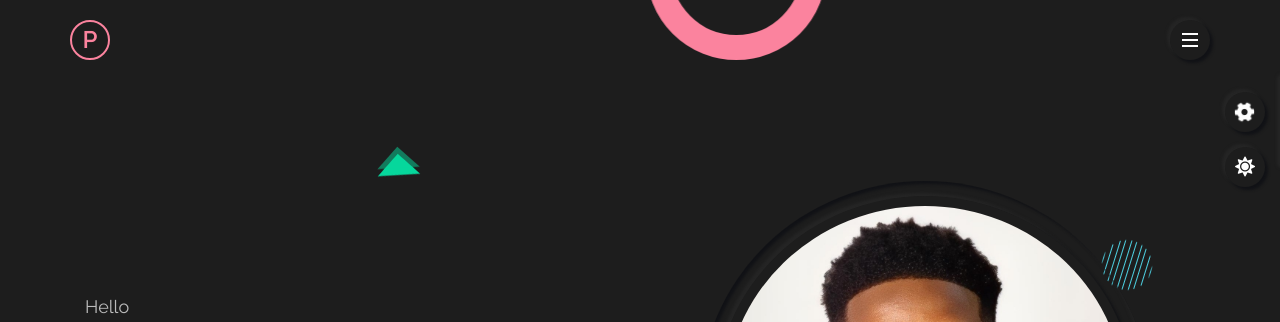
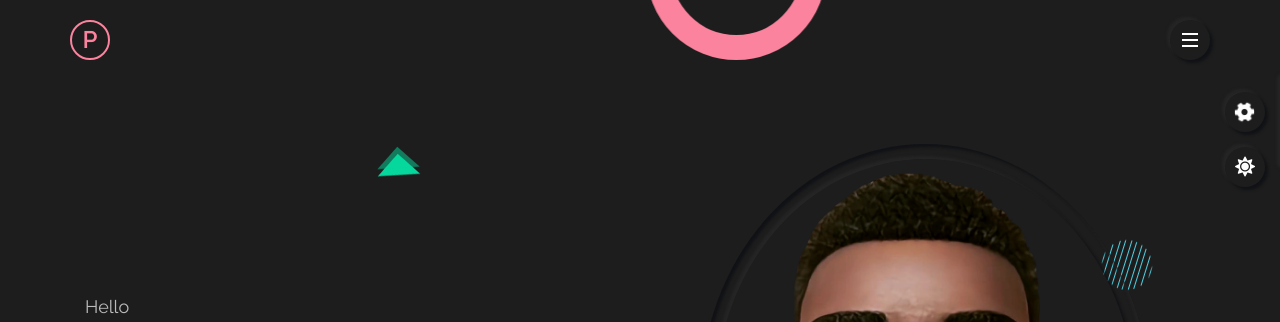
Before and after one commit to preciousnwaoha/preciousnwaoha.github.io, a plain HTML site: page index.html in a window 1280 px wide. Shown: the top 322 px of the page. Drawn offline with Linux system fonts and the light colour scheme.

Commit message:
Change profile picture format from JPG to PNG

```diff
--- a/index.html
+++ b/index.html
@@ -125,7 +125,7 @@
           </div>
           <div class="home-img">
             <div class="img-box inner-shadow">
-              <img src="/img/profile-pic.jpg" class="outer-shadow" alt="profile-pic">
+              <img src="/img/profile-pic.png" class="outer-shadow" alt="profile-pic">
             </div>
           </div>
         </div>
```
